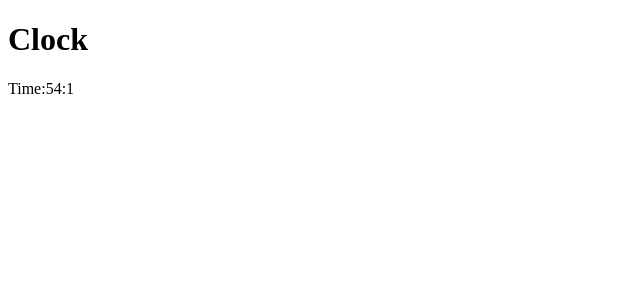
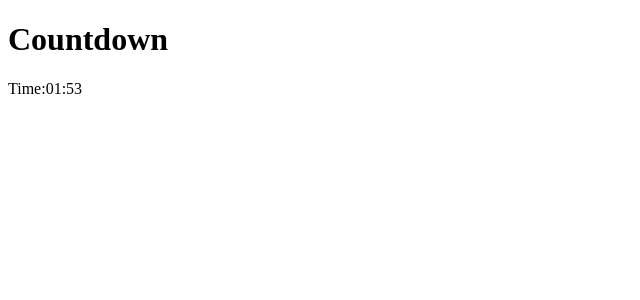
Before and after one commit to Preezey24/Brainwhizz, a React (Create React App) app in the folder react-whizz/: page /math in a window 1280 px wide. Shown: the top 300 px of the page, without its empty margins (0-640 px from the left). Built offline with nearby package versions, Linux system fonts and the light colour scheme.

Commit message:
Created Clock component functionality

```diff
--- a/react-whizz/src/components/games/Clock.js
+++ b/react-whizz/src/components/games/Clock.js
@@ -1,22 +1,27 @@
 import React, { useState, useEffect } from 'react';
+import { timeConversion } from '../utils/clock_helper';
 
 const Clock = () => {
-    const [time, setTime] = useState(new Date());
+    const [counter, setCounter] = useState(120);
+    const [time, setTime] = useState('02:00');
 
-    setInterval(() => setTime(new Date()), 1000);
-
-    let minutes = time.getMinutes();
-    let seconds = time.getSeconds();
+    useEffect(() => {
+        const timer = counter > 0 && setInterval(() => {
+            setCounter(counter - 1);
+        }, 1000);
+        setTime(timeConversion(counter));
+        return () => clearInterval(timer);
+    }, [counter]);
 
     return (
        <div>
-           <h1>Clock</h1>
+           <h1>Countdown</h1>
            <p>
             <span>
                 Time:
             </span>
             <span>
-                {minutes}:{seconds}
+                {time}
             </span>
            </p>
        </div>
--- /dev/null
+++ b/react-whizz/src/components/utils/clock_helper.js
@@ -0,0 +1,6 @@
+export const timeConversion = (counter) => {
+    let minutes = Math.floor(counter/60);
+    let seconds = counter % 60;
+    seconds = (seconds < 10) ? `0${seconds}` : seconds;
+    return `0${minutes}:${seconds}`;
+}
```
Also changed, not shown: 1 other file (tests, documents, lock files or other folders).
